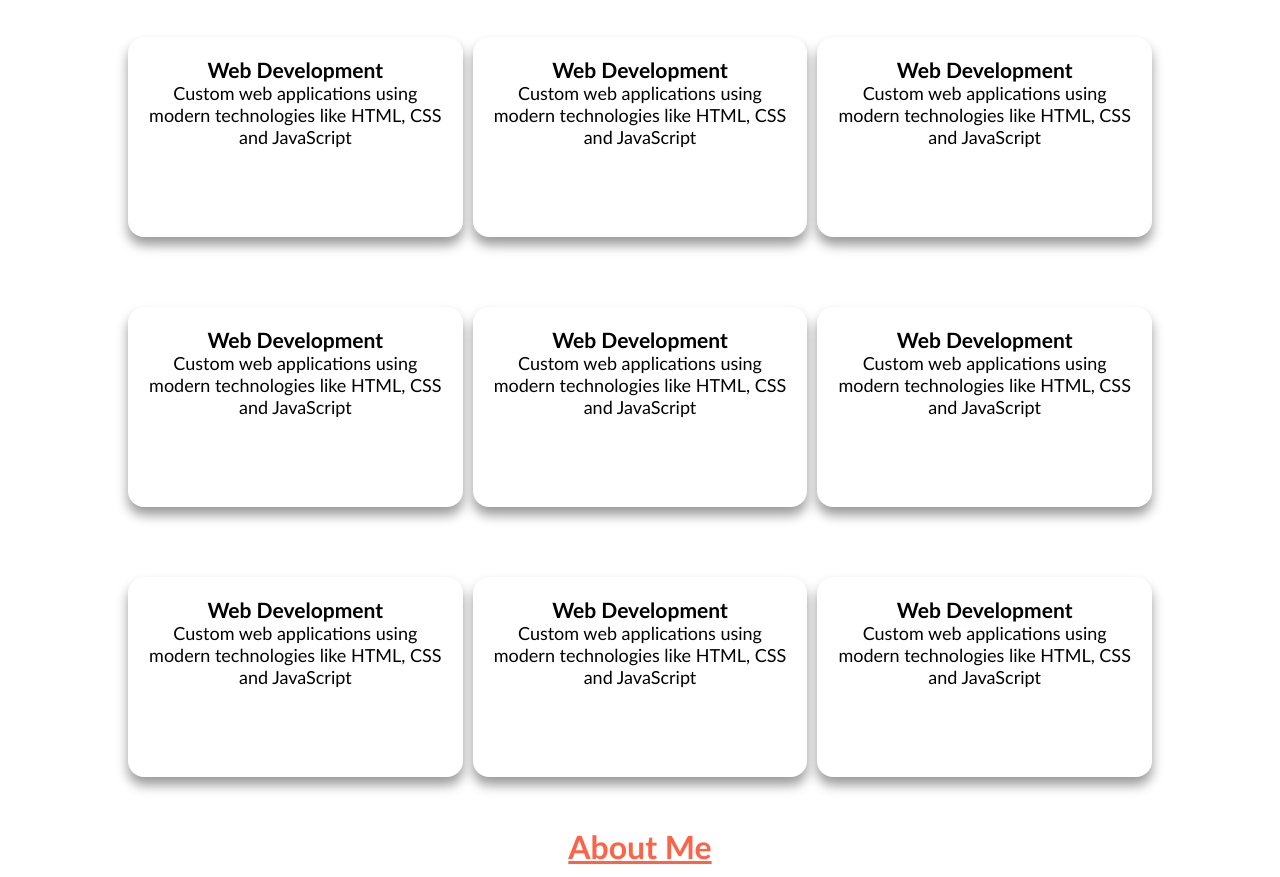
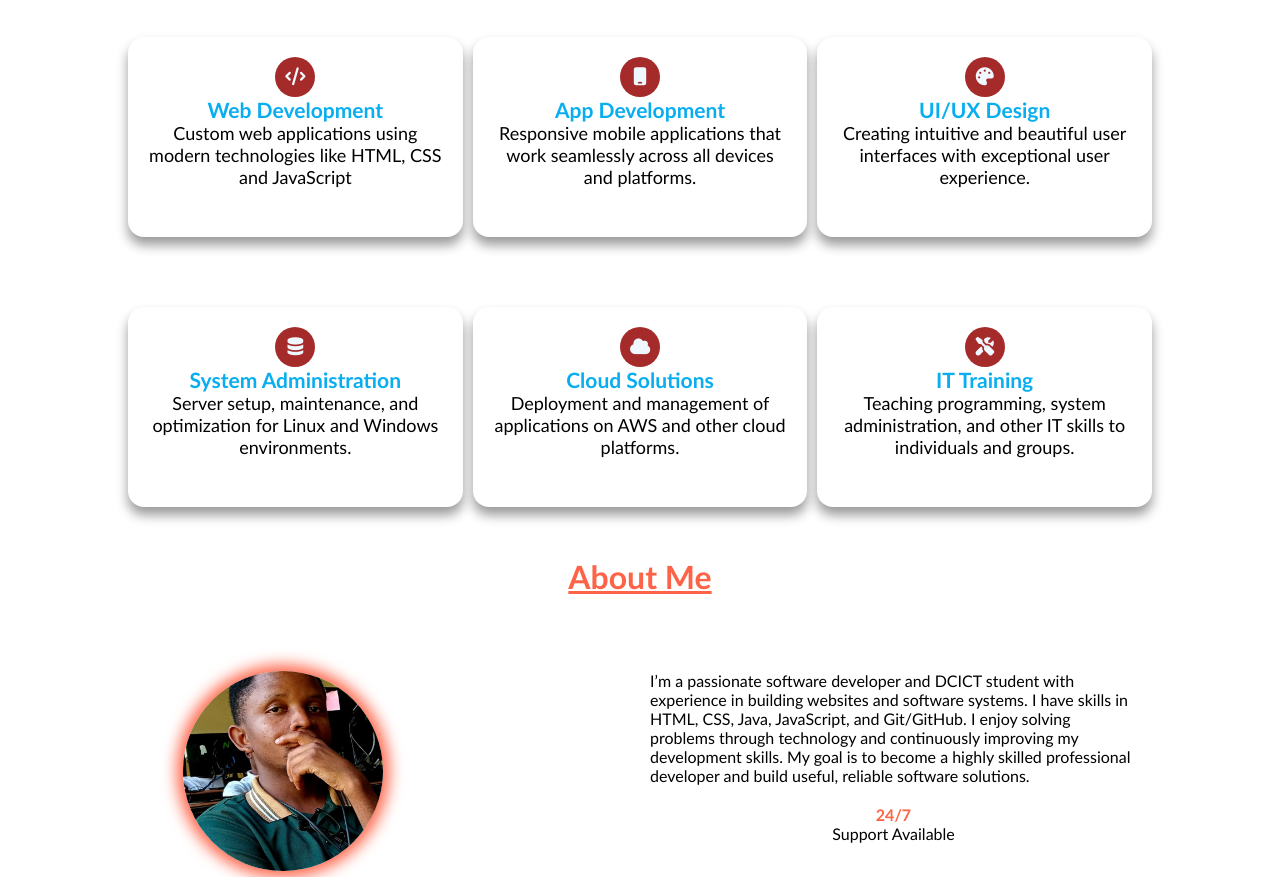
Before and after one commit to Jackson2546/field-practical, a plain HTML site: page portfolio/home.html in a window 1280 px wide. Shown: the part 492-1369 px from the top of the page. Drawn offline with Linux system fonts and the light colour scheme.

Commit message:
my portfolio update

```diff
--- a/portfolio/home.css
+++ b/portfolio/home.css
@@ -153,6 +153,18 @@
 
 .sevices:hover {
   transform: scale(1.03);
+}
+
+.services h3 {
+  color: rgb(8, 174, 239);
+}
+.icon i {
+  background-color: brown;
+  color: aliceblue;
+  height: 40px;
+  width: 40px;
+  border-radius: 50%;
+  padding: 10px;
 }
 
 h2 {
--- a/portfolio/home.html
+++ b/portfolio/home.html
@@ -19,13 +19,14 @@
         </div>
       </div>
       <div class="topnav">
-        <a href="./home.html">Home</a>
+        <a href="#header">Home</a>
         <a href="#about_me">About Me</a>
-        <a href="#">Skills</a>
-        <a href="#contacts">Contacts</a>
+        <a href="#my_skills">Skills</a>
+        <a href="#my_services1">Services</a>
+        <a href="#my_contacts">Contacts</a>
       </div>
     </div>
-    <div class="header">
+    <div id="header" class="header">
       <div class="text">
         <h1>Hi! There I'm<br />Jackson</h1>
         <p>
@@ -56,11 +57,15 @@
     </div>
 
     <!-- my services -->
-    <div class="my_services1">
+    <div id="my_services1" class="my_services1">
       <h2>My Services</h2>
       <div class="my_sevices">
         <!-- first row -->
         <div class="services">
+          <div class="icon">
+            <i class="fa-solid fa-code"></i>
+          </div>
+
           <h3>Web Development</h3>
           <p>
             Custom web applications using modern technologies like HTML, CSS and
@@ -69,75 +74,68 @@
         </div>
 
         <div class="services">
-          <h3>Web Development</h3>
+          <div class="icon">
+            <i class="fa-solid fa-mobile"></i>
+          </div>
+
+          <h3>App Development</h3>
           <p>
-            Custom web applications using modern technologies like HTML, CSS and
-            JavaScript
+            Responsive mobile applications that work seamlessly across all
+            devices and platforms.
           </p>
         </div>
 
         <div class="services">
-          <h3>Web Development</h3>
+          <div class="icon">
+            <i class="fa-solid fa-palette"></i>
+          </div>
+          <h3>UI/UX Design</h3>
           <p>
-            Custom web applications using modern technologies like HTML, CSS and
-            JavaScript
+            Creating intuitive and beautiful user interfaces with exceptional
+            user experience.
           </p>
         </div>
 
         <!-- second row -->
         <div class="services">
-          <h3>Web Development</h3>
+          <div class="icon">
+            <i class="fa-solid fa-database"></i>
+          </div>
+          <h3>System Administration</h3>
           <p>
-            Custom web applications using modern technologies like HTML, CSS and
-            JavaScript
+            Server setup, maintenance, and optimization for Linux and Windows
+            environments.
           </p>
         </div>
         <div class="services">
-          <h3>Web Development</h3>
+          <div class="icon">
+            <i class="fa-solid fa-cloud"></i>
+          </div>
+          <h3>Cloud Solutions</h3>
           <p>
-            Custom web applications using modern technologies like HTML, CSS and
-            JavaScript
+            Deployment and management of applications on AWS and other cloud
+            platforms.
           </p>
         </div>
 
         <div class="services">
-          <h3>Web Development</h3>
+          <div class="icon">
+            <i class="fa-solid fa-screwdriver-wrench"></i>
+          </div>
+          <h3>IT Training</h3>
           <p>
-            Custom web applications using modern technologies like HTML, CSS and
-            JavaScript
-          </p>
-        </div>
-
-        <!-- third row -->
-        <div class="services">
-          <h3>Web Development</h3>
-          <p>
-            Custom web applications using modern technologies like HTML, CSS and
-            JavaScript
-          </p>
-        </div>
-        <div class="services">
-          <h3>Web Development</h3>
-          <p>
-            Custom web applications using modern technologies like HTML, CSS and
-            JavaScript
-          </p>
-        </div>
-        <div class="services">
-          <h3>Web Development</h3>
-          <p>
-            Custom web applications using modern technologies like HTML, CSS and
-            JavaScript
+            Teaching programming, system administration, and other IT skills to
+            individuals and groups.
           </p>
         </div>
       </div>
     </div>
 
-    <div class="about_me1">
+    <div id="about_me" class="about_me1">
       <h1>About Me</h1>
       <div class="about_me">
         <div class="about">
-          <img src="../pictures/JG.jpeg" alt="" />
+          <img src="./pictures/JG.jpeg" alt="picha" />
         </div>
 
         <div class="about">
@@ -159,7 +157,7 @@
       </div>
     </div>
 
-    <div class="my_skills">
+    <div id="my_skills" class="my_skills">
       <br />
 
       <h3>My Skills</h3>
@@ -197,7 +195,7 @@
       </div>
     </div>
 
-    <div class="my_contacts">
+    <div id="my_contacts" class="my_contacts">
       <div class="contacts">
         <div class="social_link">
           <a href="jacksongermanus43@gmail.com">
```
